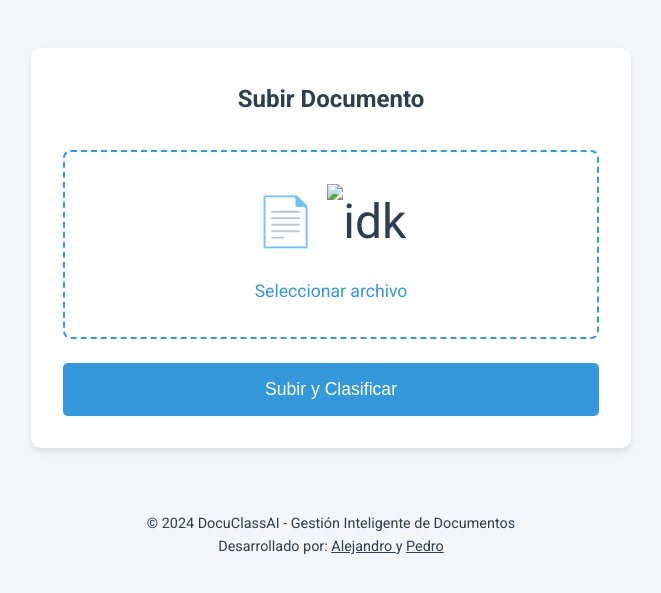
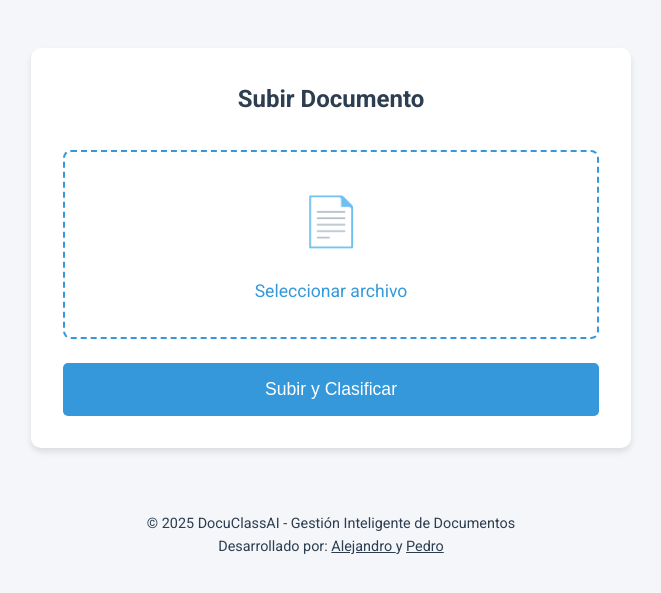
Before and after one commit to Alejosor/DocuClassAI, a Flask app: page / in a window 1280 px wide. Shown: the part 135-728 px from the top of the page, without its empty margins (309-970 px from the left). Run offline with Flask 3, Linux system fonts and the light colour scheme.

Commit message:
frontend

```diff
--- a/app/templates/index.html
+++ b/app/templates/index.html
@@ -23,7 +23,6 @@
                             <input type="file" name="file" id="file" class="file-input" required>
                             <label for="file" class="file-label">
                                 <span class="file-icon">📄
-                                    <img src="" alt="idk">
                                 </span>
                                 <span class="file-text">Seleccionar archivo</span>
                             </label>
@@ -35,7 +34,7 @@
         </main>
 
         <footer>
-            <p>© 2024 DocuClassAI - Gestión Inteligente de Documentos</p>
+            <p>© 2025 DocuClassAI - Gestión Inteligente de Documentos</p>
             <p>Desarrollado por: <a href="" target="_blank">
                 <a href="https://github.com/Alejosor" target="_blank" class="ref-git">
                   Alejandro
```
